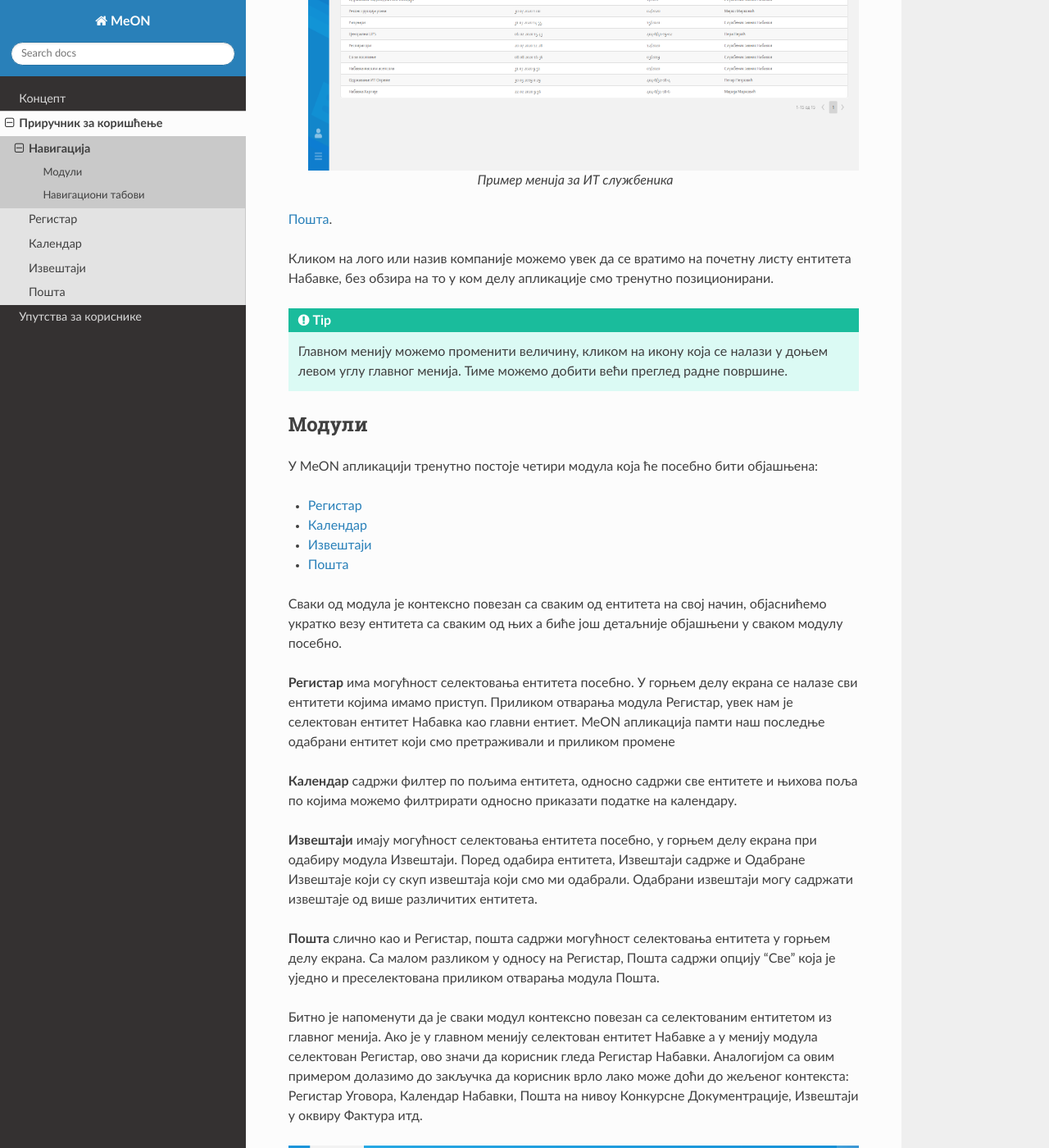
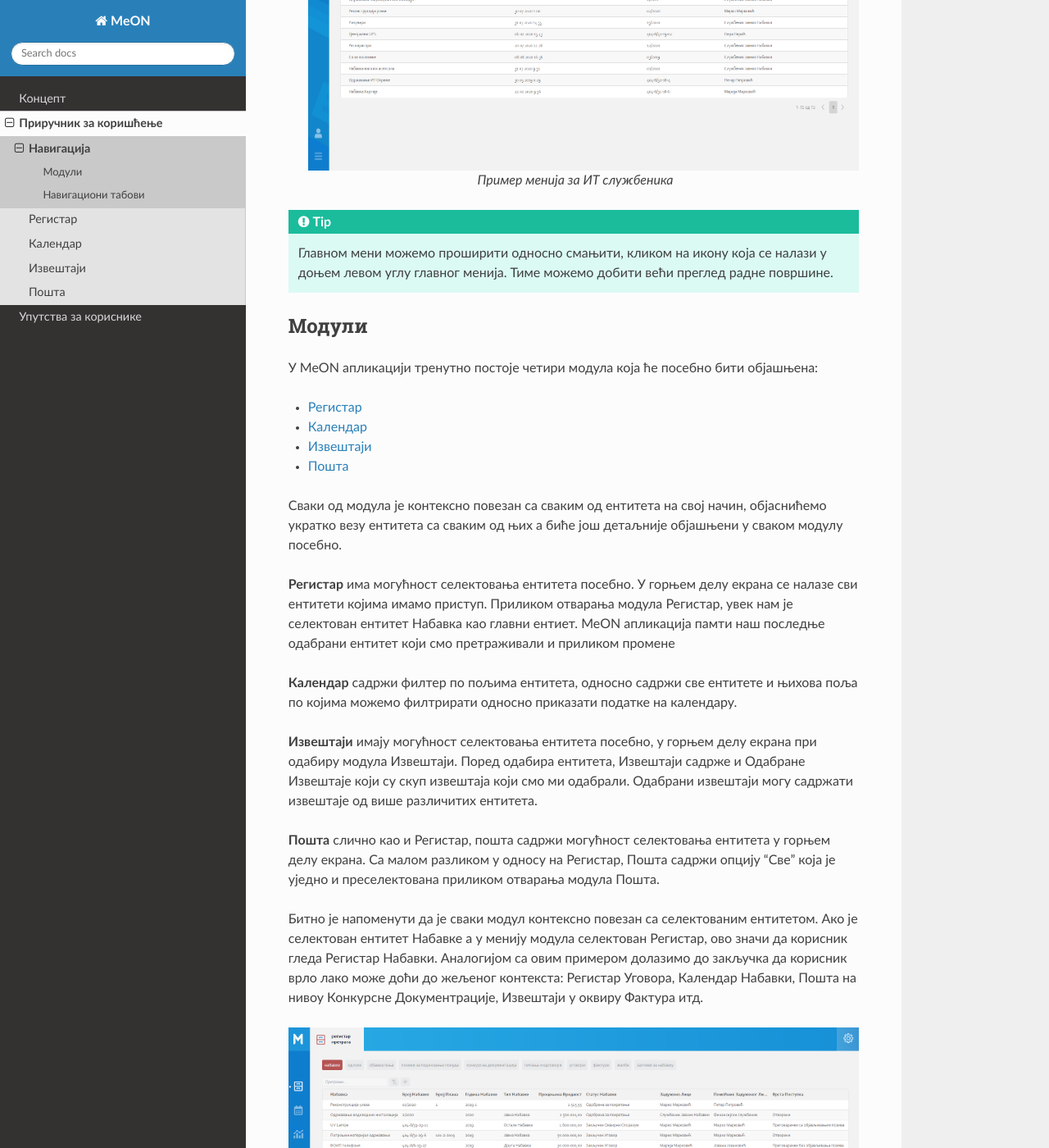
Before and after one commit to ismt-hub/MeON-Docs, a Sphinx documentation site: the page built from docs/prirucnik/navigacija.rst, in a window 1280 px wide and 1400 px high, scrolled down 1088 px. Shown: the whole window at 82% size. Built offline with Sphinx 7.4.7 and the Read the Docs theme 2.0.0, drawn with Linux system fonts in a browser that asks for light colours; some of the changed text lies outside the part shown.

Commit message:
small change

```diff
--- a/docs/prirucnik/navigacija.rst
+++ b/docs/prirucnik/navigacija.rst
@@ -24,12 +26,7 @@
            Пример менија за ИТ службеника
 
 
-
-:ref:`Пошта<posta>`.
-
-Кликом на лого или назив компаније можемо увек да се вратимо на почетну листу ентитета Набавке, без обзира на то у ком делу апликације смо тренутно позиционирани.
-
-.. Tip:: Главном менију можемо променити величину, кликом на икону која се налази у доњем левом углу главног менија. Тиме можемо добити већи преглед радне површине.
+.. Tip:: Главном мени можемо проширити односно смањити, кликом на икону која се налази у доњем левом углу главног менија. Тиме можемо добити већи преглед радне површине.
 
 .. _moduli:
 
@@ -53,9 +50,7 @@
 
 **Пошта** слично као и Регистар, пошта садржи могућност селектовања ентитета у горњем делу екрана. Са малом разликом у односу на Регистар, Пошта садржи опцију "Све" која је уједно и преселектована приликом отварања модула Пошта.
 
-
-
-Битно је напоменути да је сваки модул контексно повезан са селектованим ентитетом из главног менија. Ако је у главном менију селектован ентитет Набавке а у менију модула селектован Регистар, ово значи да корисник гледа Регистар Набавки. Аналогијом са овим примером долазимо до закључка да корисник врло лако може доћи до жељеног контекста: Регистар Уговора, Календар Набавки, Пошта на нивоу Конкурсне Документрације, Извештаји у оквиру Фактура итд.
+Битно је напоменути да је сваки модул контексно повезан са селектованим ентитетом. Ако је селектован ентитет Набавке а у менију модула селектован Регистар, ово значи да корисник гледа Регистар Набавки. Аналогијом са овим примером долазимо до закључка да корисник врло лако може доћи до жељеног контекста: Регистар Уговора, Календар Набавки, Пошта на нивоу Конкурсне Документрације, Извештаји у оквиру Фактура итд.
 
 .. figure:: ../_static/img/Evidencija/registar.png
    :width: 700
@@ -84,11 +79,24 @@
 Навигациони табови
 --------------------
 
-Табови или навигациони табови су саставни део MeON апликације, представљају приказ
+Табови или навигациони табови су саставни део MeON апликације, представљају приказ појединачно отворених докумената, зависно од модула који нам је селектован.
 
-.. figure:: ../_static/img/Evidencija/navigacioniTab.png
+Сваки отворени документ нам се отвара у новом навигационом таб-у, тако да уколико имамо потребу можемо се брзо пребацити са документа на документ.
+
+Навигациони табови се везују за модуле, односно памте се отворени табови на нову модула.
+
+.. Tip:: Максимални број истовремено отворених навигационих табова је осам.
+
+.. figure:: ../_static/img/Evidencija/navigacioniTab1.png
    :width: 700
-   :height: 150
+   :height: 400
    :align: center
 
-   Навигациони таб
+   Навигациони табови - модул Регистар
+
+.. figure:: ../_static/img/Evidencija/navigacioniTab2.png
+   :width: 700
+   :height: 400
+   :align: center
+
+   Навигациони табови - модул Пошта
--- a/docs/prirucnik/registar.rst
+++ b/docs/prirucnik/registar.rst
@@ -6,7 +6,7 @@
 
 Регистар представља основни модул МеОн апликације у коме се евидентирају, претражују и приказују сви подаци од интереса за организацију (законски и интерни).
 
-МеОн омогућава кориснику лаку претрагу података и брзо долажење до потребних докумената коришћењем :ref:`интерактивног наслова<navigacija>`, :ref:`листа<lista>`, :ref:`детаља<detalj>` и :ref:`навигатора<navigator>`.
+МеОн омогућава кориснику лаку претрагу података и брзо долажење до потребних докумената коришћењем :ref:`листа<lista>`, :ref:`детаља<detalj>` и :ref:`навигатора<navigator>`.
 
 .. image:: ../_static/img/Evidencija/registar.png
    :width: 700
```
Also changed, not shown: other parts of docs/prirucnik/navigacija.rst (+3 -1 lines), docs/_static/img/Evidencija/navigacioniTab1.png (added), docs/_static/img/Evidencija/navigacioniTab2.png (added), docs/_static/img/Evidencija/posta1.png (added).
